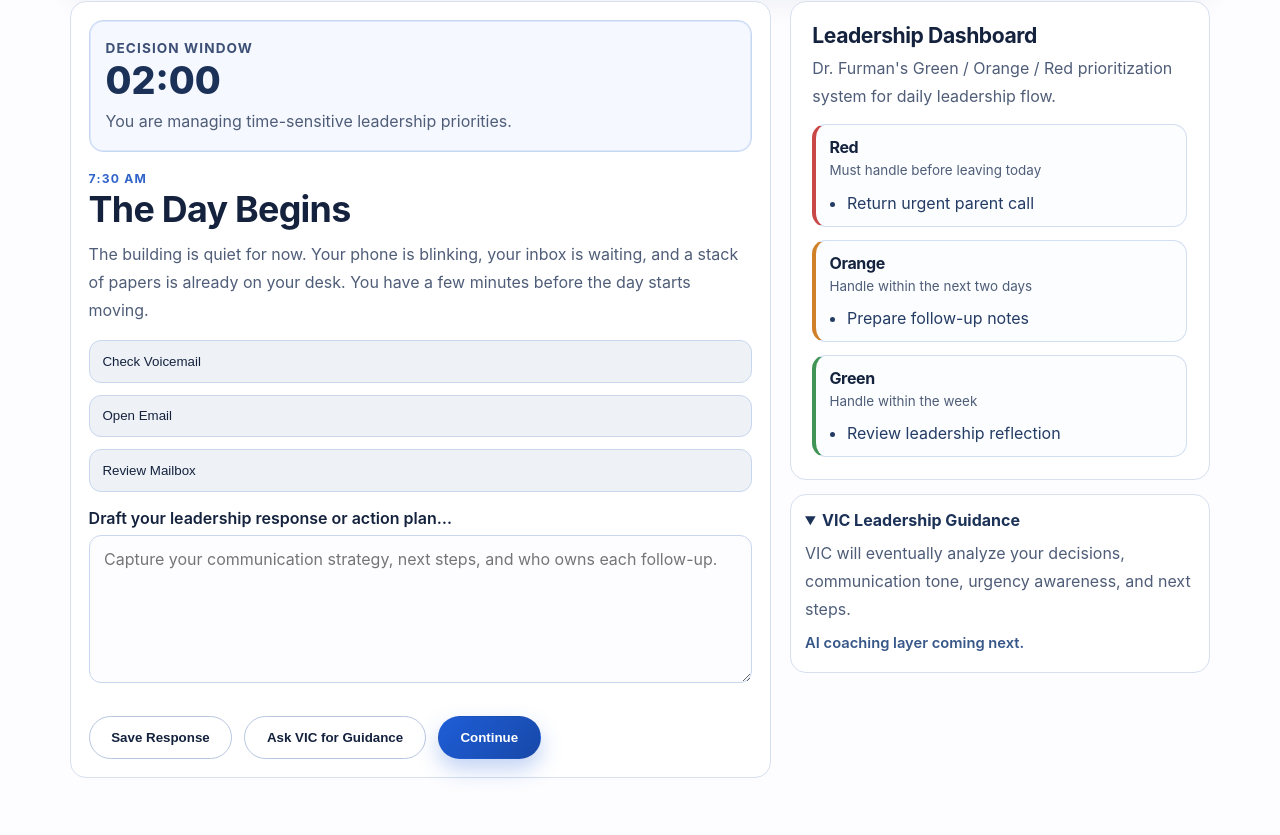
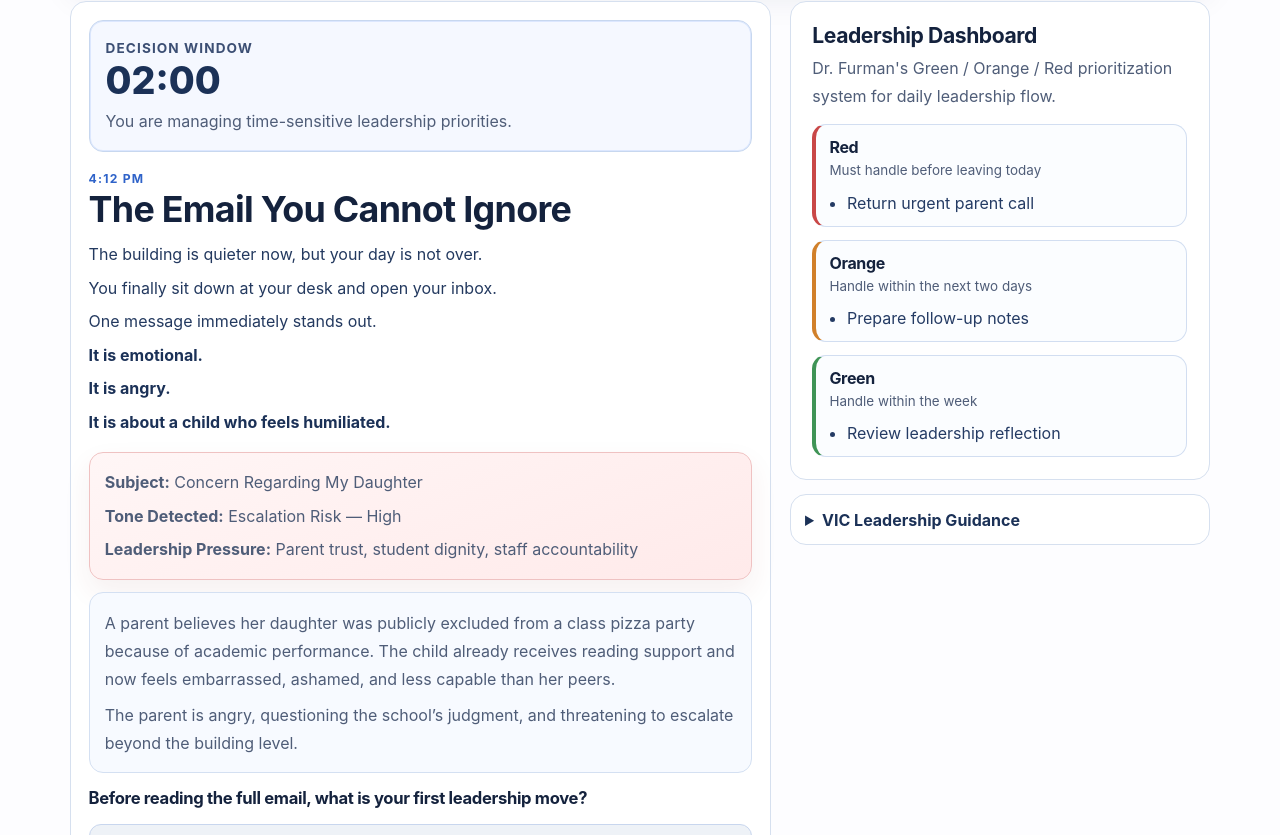
Before and after one commit to DrRobF/rob-furman-portfolio, a Next.js app: page /simulation in a window 1280 px wide. Shown: the part 545-1380 px from the top of the page. Built offline with nearby package versions, Linux system fonts and the light colour scheme.

Commit message:
Update simulation shell with Email #6 leadership scenario

```diff
--- a/app/globals.css
+++ b/app/globals.css
@@ -637,6 +637,75 @@ p {
   font-weight: 600;
 }
 
+.cinematic-opening {
+  margin-bottom: 0.35rem;
+  color: #23395f;
+}
+
+.cinematic-opening.strong {
+  font-weight: 700;
+  color: #1b3157;
+}
+
+.scenario-alert-card {
+  margin-top: 1rem;
+  border-radius: 14px;
+  border: 1px solid #efc2c2;
+  background: linear-gradient(160deg, #fff6f6, #ffeaea);
+  padding: 0.95rem;
+  box-shadow: 0 12px 28px rgba(131, 37, 37, 0.07);
+}
+
+.scenario-alert-card p + p {
+  margin-top: 0.35rem;
+}
+
+.scenario-preview-card {
+  margin-top: 0.8rem;
+  border-radius: 14px;
+  border: 1px solid #d4e0f2;
+  background: #f7faff;
+  padding: 0.95rem;
+}
+
+.scenario-preview-card p + p {
+  margin-top: 0.5rem;
+}
+
+.decision-prompt {
+  margin: 1rem 0 0.65rem;
+  font-size: 1.04rem;
+}
+
+.reveal-email-button {
+  margin-top: 0.6rem;
+}
+
+.full-email-card {
+  margin-top: 0.75rem;
+  border: 1px solid #d3def2;
+  border-radius: 14px;
+  background: #ffffff;
+  padding: 1rem;
+  box-shadow: inset 0 0 0 1px rgba(65, 102, 167, 0.07);
+}
+
+.full-email-card p + p {
+  margin-top: 0.62rem;
+}
+
+.vic-structure-title {
+  margin-top: 0.75rem;
+  font-weight: 700;
+}
+
+.vic-structure-list {
+  margin: 0.55rem 0 0;
+  padding-left: 1.1rem;
+  display: grid;
+  gap: 0.35rem;
+}
+
 @media (max-width: 960px) {
   .simulation-layout-grid {
     grid-template-columns: 1fr;
--- a/app/simulation/SimulationShellClient.js
+++ b/app/simulation/SimulationShellClient.js
@@ -9,9 +9,16 @@ const initialFolders = {
 };
 
 const decisionToFolderItem = {
-  'Check Voicemail': { bucket: 'red', item: 'Review urgent voicemail' },
-  'Open Email': { bucket: 'orange', item: 'Triage unread parent/teacher emails' },
-  'Review Mailbox': { bucket: 'green', item: 'Sort physical correspondence' },
+  'Respond immediately': { bucket: 'red', item: 'Draft careful parent response before leaving' },
+  'Gather more information': { bucket: 'red', item: 'Gather facts from teacher and records today' },
+  'Call the parent': { bucket: 'red', item: 'Call parent before leaving school' },
+  'Speak with the teacher first': { bucket: 'red', item: 'Speak with teacher before responding' },
+};
+
+const postResponseFolderItems = {
+  red: ['Speak with teacher immediately', 'Document parent concern'],
+  orange: ['Follow up with parent within 48 hours', 'Review classroom reward practices'],
+  green: ['Reflect on equity in recognition systems'],
 };
 
 const totalDecisionWindowSeconds = 120;
@@ -27,6 +34,8 @@ export default function SimulationShellClient() {
   const [timeLeft, setTimeLeft] = useState(totalDecisionWindowSeconds);
   const [folders, setFolders] = useState(initialFolders);
   const [selectedDecision, setSelectedDecision] = useState('');
+  const [isEmailVisible, setIsEmailVisible] = useState(false);
+  const [isVicOpen, setIsVicOpen] = useState(false);
 
   useEffect(() => {
     if (!started || timeLeft <= 0) {
@@ -51,22 +60,36 @@ export default function SimulationShellClient() {
     setTimeLeft(totalDecisionWindowSeconds);
   };
 
+  const addFolderItems = (itemsByBucket) => {
+    setFolders((prev) => {
+      const next = {
+        red: [...prev.red],
+        orange: [...prev.orange],
+        green: [...prev.green],
+      };
+
+      Object.entries(itemsByBucket).forEach(([bucket, items]) => {
+        items.forEach((item) => {
+          if (!next[bucket].includes(item)) {
+            next[bucket].push(item);
+          }
+        });
+      });
+
+      return next;
+    });
+  };
+
   const handleDecision = (decisionLabel) => {
     const mapping = decisionToFolderItem[decisionLabel];
     if (!mapping) return;
 
     setSelectedDecision(decisionLabel);
-    setFolders((prev) => {
-      const existing = prev[mapping.bucket];
-      if (existing.includes(mapping.item)) {
-        return prev;
-      }
+    addFolderItems({ [mapping.bucket]: [mapping.item] });
+  };
 
-      return {
-        ...prev,
-        [mapping.bucket]: [...existing, mapping.item],
-      };
-    });
+  const handleSaveOrContinue = () => {
+    addFolderItems(postResponseFolderItems);
   };
 
   return (
@@ -96,14 +119,36 @@ export default function SimulationShellClient() {
           </div>
 
           <div className="scenario-content">
-            <p className="eyebrow">7:30 AM</p>
-            <h2>The Day Begins</h2>
-            <p>
-              The building is quiet for now. Your phone is blinking, your inbox is waiting, and a
-              stack of papers is already on your desk. You have a few minutes before the day starts
-              moving.
+            <p className="eyebrow">4:12 PM</p>
+            <h2>The Email You Cannot Ignore</h2>
+            <p className="cinematic-opening">
+              The building is quieter now, but your day is not over.
             </p>
+            <p className="cinematic-opening">You finally sit down at your desk and open your inbox.</p>
+            <p className="cinematic-opening">One message immediately stands out.</p>
+            <p className="cinematic-opening strong">It is emotional.</p>
+            <p className="cinematic-opening strong">It is angry.</p>
+            <p className="cinematic-opening strong">It is about a child who feels humiliated.</p>
 
+            <article className="scenario-alert-card">
+              <p><strong>Subject:</strong> Concern Regarding My Daughter</p>
+              <p><strong>Tone Detected:</strong> Escalation Risk — High</p>
+              <p><strong>Leadership Pressure:</strong> Parent trust, student dignity, staff accountability</p>
+            </article>
+
+            <article className="scenario-preview-card">
+              <p>
+                A parent believes her daughter was publicly excluded from a class pizza party because
+                of academic performance. The child already receives reading support and now feels
+                embarrassed, ashamed, and less capable than her peers.
+              </p>
+              <p>
+                The parent is angry, questioning the school’s judgment, and threatening to escalate
+                beyond the building level.
+              </p>
+            </article>
+
+            <h3 className="decision-prompt">Before reading the full email, what is your first leadership move?</h3>
             <div className="choices">
               {Object.keys(decisionToFolderItem).map((decision) => (
                 <button
@@ -116,24 +161,57 @@ export default function SimulationShellClient() {
               ))}
             </div>
 
+            <button
+              type="button"
+              className="button secondary reveal-email-button"
+              onClick={() => setIsEmailVisible((prev) => !prev)}
+            >
+              {isEmailVisible ? 'Hide Full Email' : 'Reveal Full Email'}
+            </button>
+
+            {isEmailVisible ? (
+              <article className="full-email-card">
+                <p>Dear Mr. Principal,</p>
+                <p>
+                  My daughter Sue was excluded from a class pizza party because of her performance on
+                  a spelling pre-test. Sue already struggles with reading, attends remediation, and
+                  has been working hard to improve.
+                </p>
+                <p>
+                  This decision left her feeling embarrassed and ashamed. She cried at breakfast
+                  saying, “Why can’t I be smart like the other kids?” and “I hate being so stupid.”
+                </p>
+                <p>
+                  This is unacceptable. It shows poor judgment, lack of compassion, and outdated
+                  teaching practices.
+                </p>
+                <p>
+                  I expect a response and a plan to ensure this does not happen again. I am prepared
+                  to escalate this to the board if necessary.
+                </p>
+                <p>Sincerely,</p>
+                <p>A concerned parent</p>
+              </article>
+            ) : null}
+
             <label htmlFor="leadership-response" className="response-label">
-              Draft your leadership response or action plan…
+              Draft your response to this parent…
             </label>
             <textarea
               id="leadership-response"
               rows={6}
               className="response-input"
-              placeholder="Capture your communication strategy, next steps, and who owns each follow-up."
+              placeholder="Capture your communication strategy, immediate next steps, and your follow-up timeline."
             />
 
             <div className="button-row">
-              <button type="button" className="button secondary">
+              <button type="button" className="button secondary" onClick={handleSaveOrContinue}>
                 Save Response
               </button>
-              <button type="button" className="button secondary">
+              <button type="button" className="button secondary" onClick={() => setIsVicOpen(true)}>
                 Ask VIC for Guidance
               </button>
-              <button type="button" className="button primary">
+              <button type="button" className="button primary" onClick={handleSaveOrContinue}>
                 Continue
               </button>
             </div>
@@ -180,13 +258,24 @@ export default function SimulationShellClient() {
             </div>
           </div>
 
-          <details className="card vic-panel" open>
+          <details className="card vic-panel" open={isVicOpen} onToggle={(event) => setIsVicOpen(event.currentTarget.open)}>
             <summary>VIC Leadership Guidance</summary>
             <p>
-              VIC will eventually analyze your decisions, communication tone, urgency awareness, and
-              next steps.
+              This is a high-emotion, high-risk parent communication. Do not begin by defending the
+              school.
             </p>
-            <p className="vic-note">AI coaching layer coming next.</p>
+            <p className="vic-structure-title">Strong leadership response structure:</p>
+            <ol className="vic-structure-list">
+              <li>Acknowledge the parent&apos;s concern and the child&apos;s emotional experience.</li>
+              <li>Avoid making promises or assigning blame before gathering facts.</li>
+              <li>Explain that you will review what happened with the teacher and relevant staff.</li>
+              <li>Commit to a clear follow-up timeline.</li>
+              <li>Keep the tone calm, respectful, and student-centered.</li>
+            </ol>
+            <p className="vic-note">
+              Leadership Insight: In moments like this, you are not only answering an email. You are
+              protecting trust between the school and the family.
+            </p>
           </details>
         </aside>
       </div>
```
